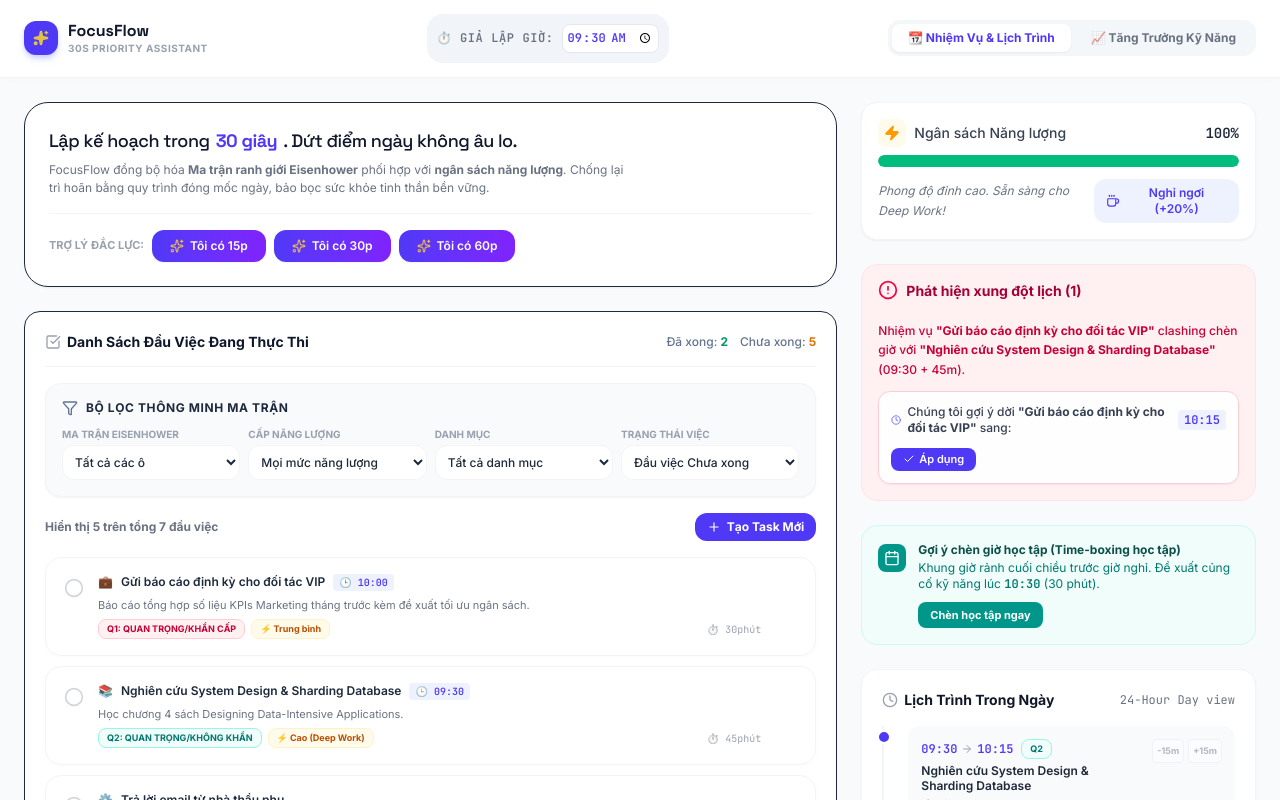
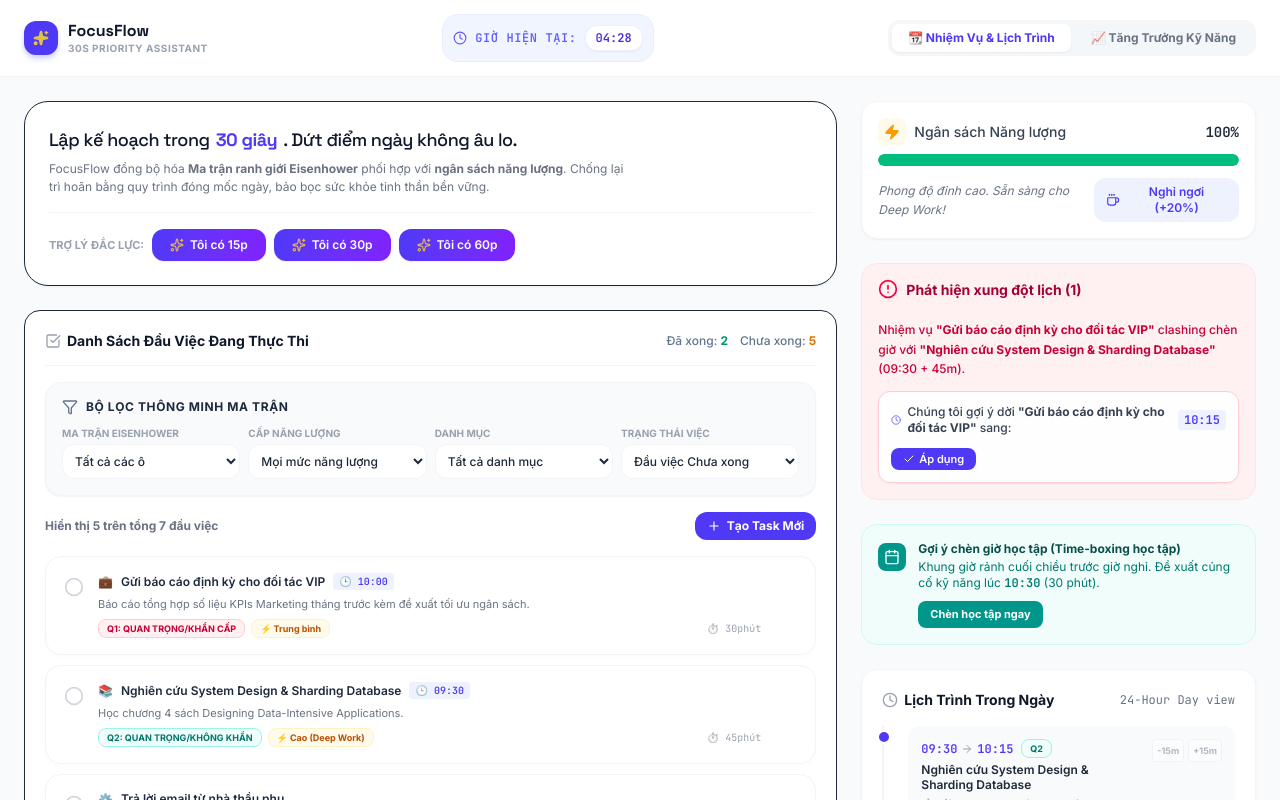
Before and after one commit to nguyenductan37/FocusFlow, a React (Vite) app: page / in a window 1280 px wide. Shown: the top 800 px of the page. Built offline with nearby package versions, Linux system fonts and the light colour scheme.

Commit message:
feat: replace simulated clock with real-time clock
Remove manual time simulation to ensure EOD boundary logic relies on the accurate system time, updated every second.

```diff
--- a/src/App.tsx
+++ b/src/App.tsx
@@ -38,8 +38,20 @@ export default function App() {
   const [isOffMode, setIsOffMode] = useState<boolean>(false);
   const [activeTab, setActiveTab] = useState<'dashboard' | 'growth'>('dashboard');
 
-  // Simulated timezone hour config (for test AC-PB2-01 testing)
-  const [simulatedTime, setSimulatedTime] = useState<string>('09:30');
+  // Real-time local clock (for precise EOD boundary & tracking)
+  const [currentTime, setCurrentTime] = useState<string>(() => {
+    const d = new Date();
+    return `${String(d.getHours()).padStart(2, '0')}:${String(d.getMinutes()).padStart(2, '0')}`;
+  });
+
+  // Keep local clock updated precisely every second
+  useEffect(() => {
+    const timer = setInterval(() => {
+      const d = new Date();
+      setCurrentTime(`${String(d.getHours()).padStart(2, '0')}:${String(d.getMinutes()).padStart(2, '0')}`);
+    }, 1000);
+    return () => clearInterval(timer);
+  }, []);
 
   // Modal Control States
   const [isTaskModalOpen, setIsTaskModalOpen] = useState(false);
@@ -308,20 +320,20 @@ export default function App() {
   }, [tasks]);
 
   // Is EOD closure currently available? (AC-PB2-01)
-  // Visible if NOT in Off Mode, AND either simulated Hour is after 17:00 (17:00 is min 1020) OR all active tasks are completed
+  // Visible if NOT in Off Mode, AND either current Hour is after 17:00 (17:00 is min 1020) OR all active tasks are completed
   const isClosureActionAvailable = useMemo(() => {
     if (isOffMode) return false;
 
-    // Check simulated hours
-    const [h, m] = simulatedTime.split(':').map(Number);
-    const minsSim = h * 60 + m;
-    const isPast17 = minsSim >= 17 * 60; // 17:00
+    // Check current local hours
+    const [h, m] = currentTime.split(':').map(Number);
+    const minsCurrent = h * 60 + m;
+    const isPast17 = minsCurrent >= 17 * 60; // 17:00
 
     // Check if any unfinished task remains for today
     const hasUnfinished = activeTasksToday.length > 0;
 
     return isPast17 || !hasUnfinished;
-  }, [isOffMode, simulatedTime, activeTasksToday]);
+  }, [isOffMode, currentTime, activeTasksToday]);
 
   const statsDoneCount = useMemo(() => tasks.filter((t) => t.status === 'DONE').length, [tasks]);
   const statsPendingCount = useMemo(() => tasks.filter((t) => t.status !== 'DONE').length, [tasks]);
@@ -360,18 +372,15 @@ export default function App() {
             </div>
           </div>
 
-          {/* Simulated Controls / Testers clock section */}
-          <div className="p-2.5 bg-slate-100 hover:bg-slate-200 rounded-2xl flex items-center gap-2 text-xs transition duration-200">
-            <span className="font-mono text-gray-500 font-bold uppercase tracking-wider">⏱️ Giả lập giờ:</span>
-            <input
-              type="time"
-              value={simulatedTime}
-              onChange={(e) => setSimulatedTime(e.target.value)}
-              className="bg-white border border-gray-200 p-1 rounded-lg text-xs font-bold font-mono text-indigo-600"
-              title="Đổi giờ hệ thống để test mốc Sau 17:00 cho button Kết Thúc Ngày"
-            />
-            {simulatedTime >= '17:00' && (
-              <span className="text-[10px] bg-indigo-100 text-indigo-700 font-bold px-1.5 py-0.5 rounded uppercase font-mono animate-bounce-subtle">
+          {/* Real-time Current Clock section */}
+          <div className="p-2.5 bg-indigo-50/80 hover:bg-indigo-50 rounded-2xl flex items-center gap-2 text-xs transition duration-200 border border-indigo-100/50">
+            <Clock className="w-3.5 h-3.5 text-indigo-600 animate-pulse" />
+            <span className="font-mono text-indigo-500 font-bold uppercase tracking-wider">Giờ hiện tại:</span>
+            <span className="font-mono text-indigo-700 font-extrabold text-xs px-2.5 py-1 bg-white border border-indigo-100/60 rounded-xl shadow-xs">
+              {currentTime}
+            </span>
+            {currentTime >= '17:00' && (
+              <span className="text-[10px] bg-indigo-100 text-indigo-700 font-bold px-1.5 py-0.5 rounded-lg uppercase font-mono animate-bounce-subtle">
                 Sau 17h 🥐
               </span>
             )}
```
Also changed, not shown: 2 other files (tests, documents, lock files or other folders).
